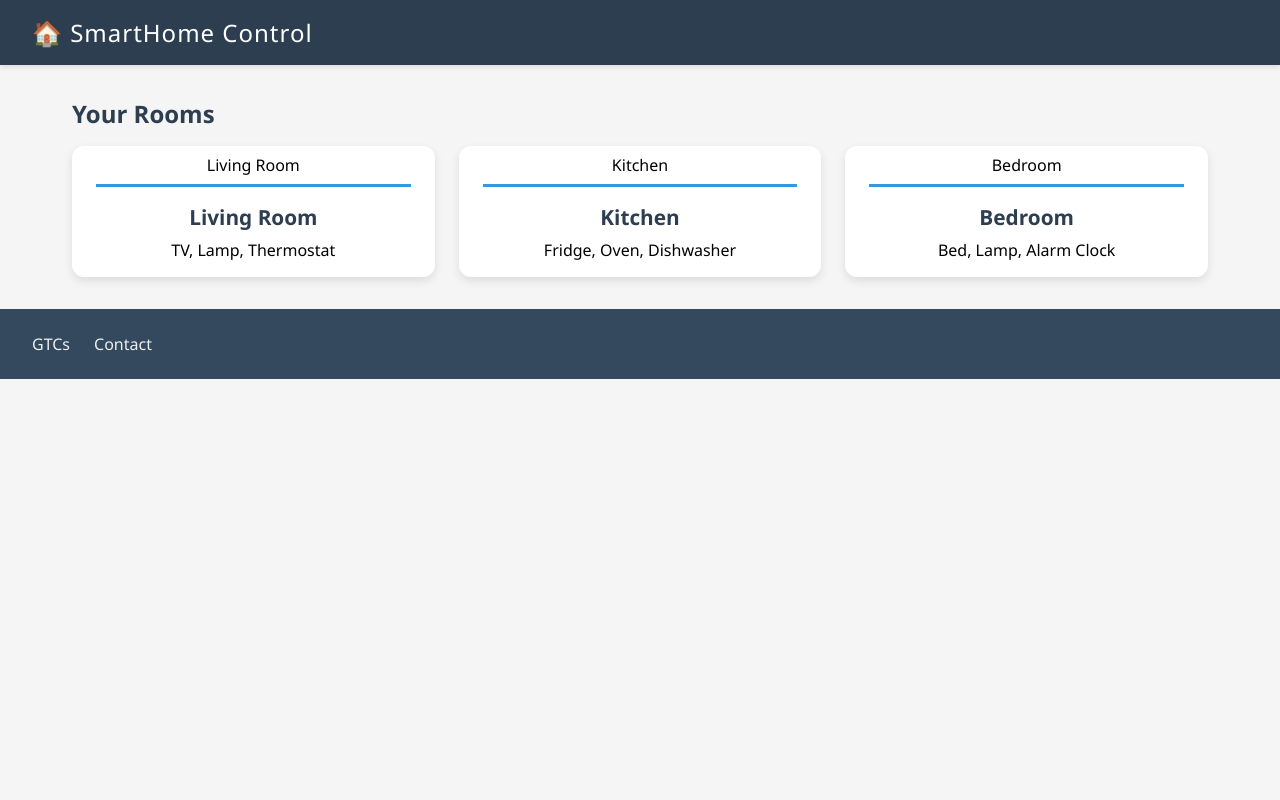
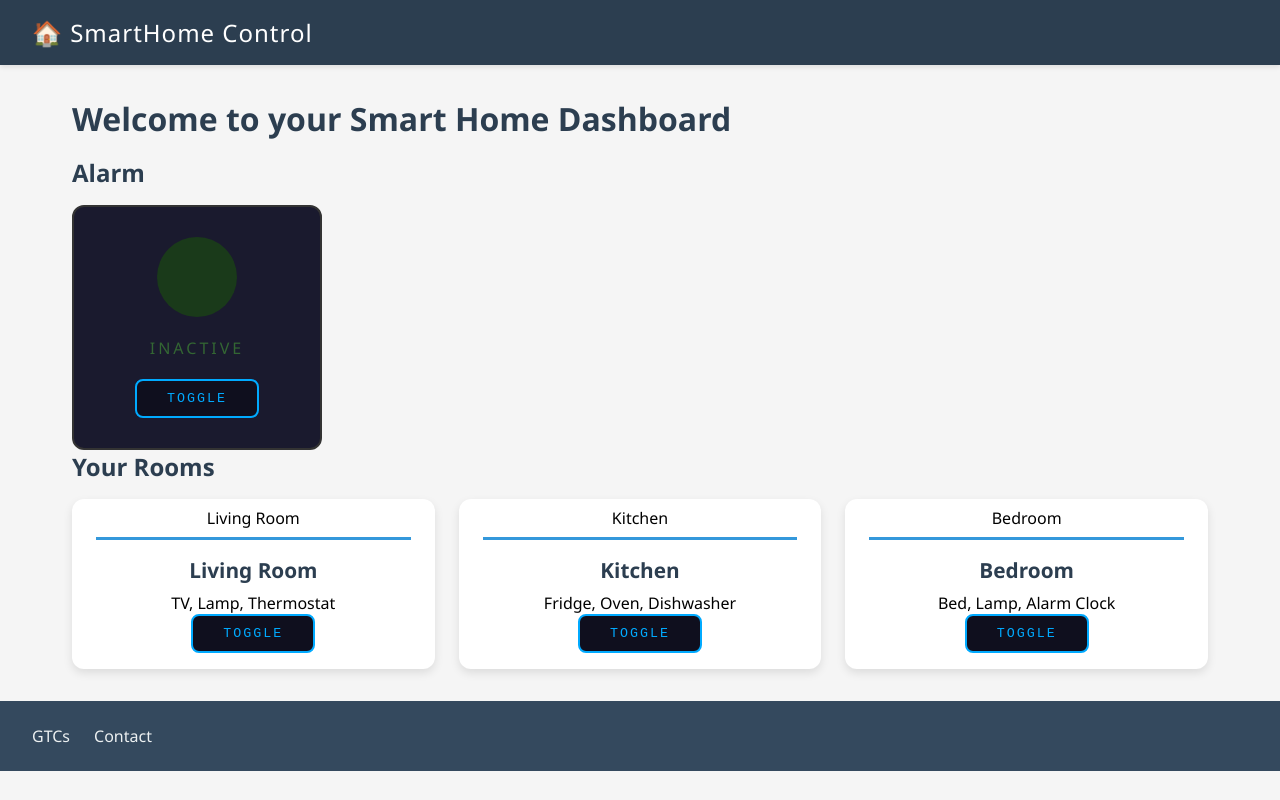
Before and after one commit to AndiKleini/angular-teaching, an Angular app: page /home in a window 1280 px wide. Built offline with nearby package versions, Linux system fonts and the light colour scheme.

Commit message:
feature: Add alarm functionality to the building.

```diff
--- a/src/app/home/home.html
+++ b/src/app/home/home.html
@@ -1,9 +1,16 @@
 <main>
+    <h1 style="margin-bottom: 1rem; color: #2c3e50;">Welcome to your Smart Home Dashboard</h1>
+    <h2 style="margin-bottom: 1rem; color: #2c3e50;">Alarm</h2>
+    <div class="alarm-block">
+        <div [ngClass]="isAlarmActive ? 'alarm-light-active' : 'alarm-light'"></div>
+        <div [ngClass]="isAlarmActive ? 'alarm-status-active' : 'alarm-status'">INACTIVE</div>
+        <button class="alarm-btn" (click)="toggleAlarmGlobally()">TOGGLE</button>
+    </div>
     <h2 style="margin-bottom: 1rem; color: #2c3e50;">Your Rooms</h2>
     <div class="room-grid">
 
         @for(room of rooms; track $index) {
-            <app-room-tile [roomId]="room.id"></app-room-tile>
+            <app-room-tile [roomId]="room.id" (toggleAlarm)="toggleAlarm($event)"></app-room-tile>
         }
 
     </div>
--- a/src/app/home/home.ts
+++ b/src/app/home/home.ts
@@ -3,18 +3,30 @@ import { Building } from '../services/building';
 import { Room } from '../entities/room';
 import { ListDevicesPipe } from '../pipes/list-devices';
 import { RoomTile } from "../room-tile/room-tile";
+import { NgClass } from "@angular/common";
 
 @Component({
   selector: 'app-home',
-  imports: [ListDevicesPipe, RoomTile],
+  imports: [ RoomTile, NgClass],
   templateUrl: './home.html',
   styleUrl: './home.css',
 })
 export class Home {
+
   rooms: Room[];
+  isAlarmActive: boolean = false;
 
   constructor(private buildingSrv: Building) {
     this.rooms = this.buildingSrv.getRooms();
     console.log(this.rooms);
   }
+
+  public toggleAlarmGlobally() {
+    this.isAlarmActive = !this.isAlarmActive;
+  }
+
+  public toggleAlarm(roomId: number): void {
+    console.log(`Alarm toggled for room with ID: ${roomId}`);
+    this.toggleAlarmGlobally();
+  }
 }
--- a/src/app/room-tile/room-tile.html
+++ b/src/app/room-tile/room-tile.html
@@ -2,4 +2,5 @@
     <p class="room-tile-title">{{room.name}}</p>
     <h3>{{room.name}}</h3>
     <p>{{room.devices | listDevices }}</p>
+    <button class="alarm-btn" (click)="toggleAlarm.emit(room.id)">TOGGLE</button>
 </div>
--- a/src/styles.css
+++ b/src/styles.css
@@ -224,3 +224,74 @@ footer {
 main {
     padding: 2rem;
 }
+
+.alarm-block {
+    background: #1a1a2e;
+    border: 2px solid #333;
+    border-radius: 12px;
+    padding: 30px;
+    width: 250px;
+    text-align: center;
+}
+
+.alarm-light {
+    width: 80px;
+    height: 80px;
+    border-radius: 50%;
+    background: #1a3a1a;
+    margin: 0 auto 20px;
+    transition: all 0.4s ease;
+}
+
+.alarm-light-active {
+    width: 80px;
+    height: 80px;
+    border-radius: 50%;
+    background: #dc0b0b;
+    margin: 0 auto 20px;
+    transition: all 0.4s ease;
+}
+
+@keyframes pulse {
+    0%, 100% { box-shadow: 0 0 20px rgba(255,0,0,0.8); }
+    50%       { box-shadow: 0 0 50px rgba(255,0,0,1); }
+}
+
+.alarm-status {
+    color: #336633;
+    font-size: 16px;
+    letter-spacing: 3px;
+    margin-bottom: 20px;
+    transition: all 0.4s ease;
+}
+
+.alarm-status-active {
+    color: #ff4444;
+    font-size: 16px;
+    letter-spacing: 3px;
+    margin-bottom: 20px;
+    text-shadow: 0 0 10px red;
+    animation: blink 1s infinite;
+}
+
+@keyframes blink {
+    0%, 100% { opacity: 1; }
+    50%       { opacity: 0.5; }
+}
+
+.alarm-btn {
+    background: #0f0f1e;
+    color: #00aaff;
+    border: 2px solid #00aaff;
+    border-radius: 8px;
+    padding: 10px 30px;
+    font-family: 'Courier New', monospace;
+    letter-spacing: 2px;
+    cursor: pointer;
+    transition: all 0.3s ease;
+}
+
+.alarm-btn:hover {
+    background: rgba(0,170,255,0.1);
+    box-shadow: 0 0 15px rgba(0,170,255,0.4);
+}
```
Also changed, not shown: src/app/room-tile/room-tile.ts (+4 -3 lines), stories/stories.md (+7 -0 lines).
